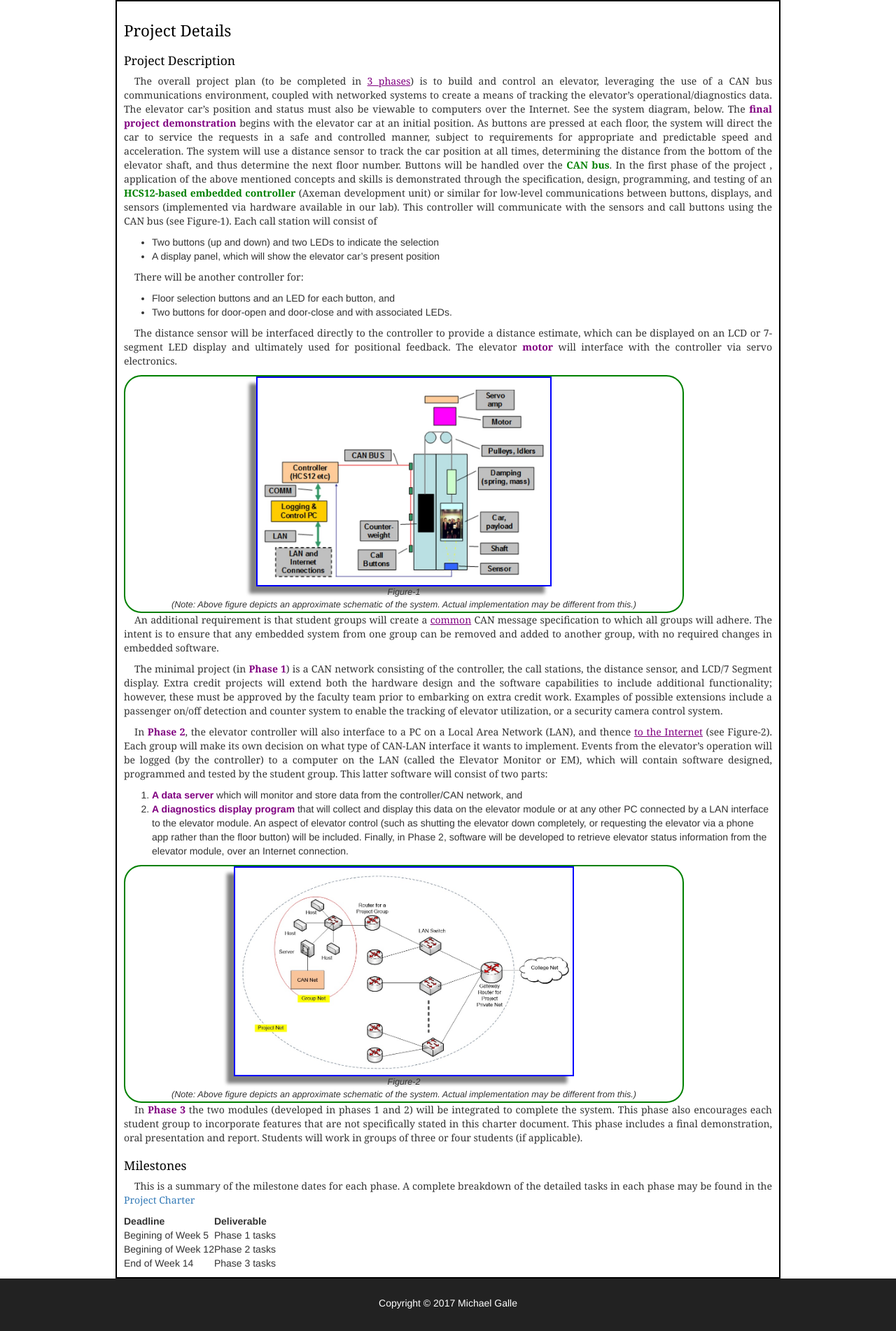
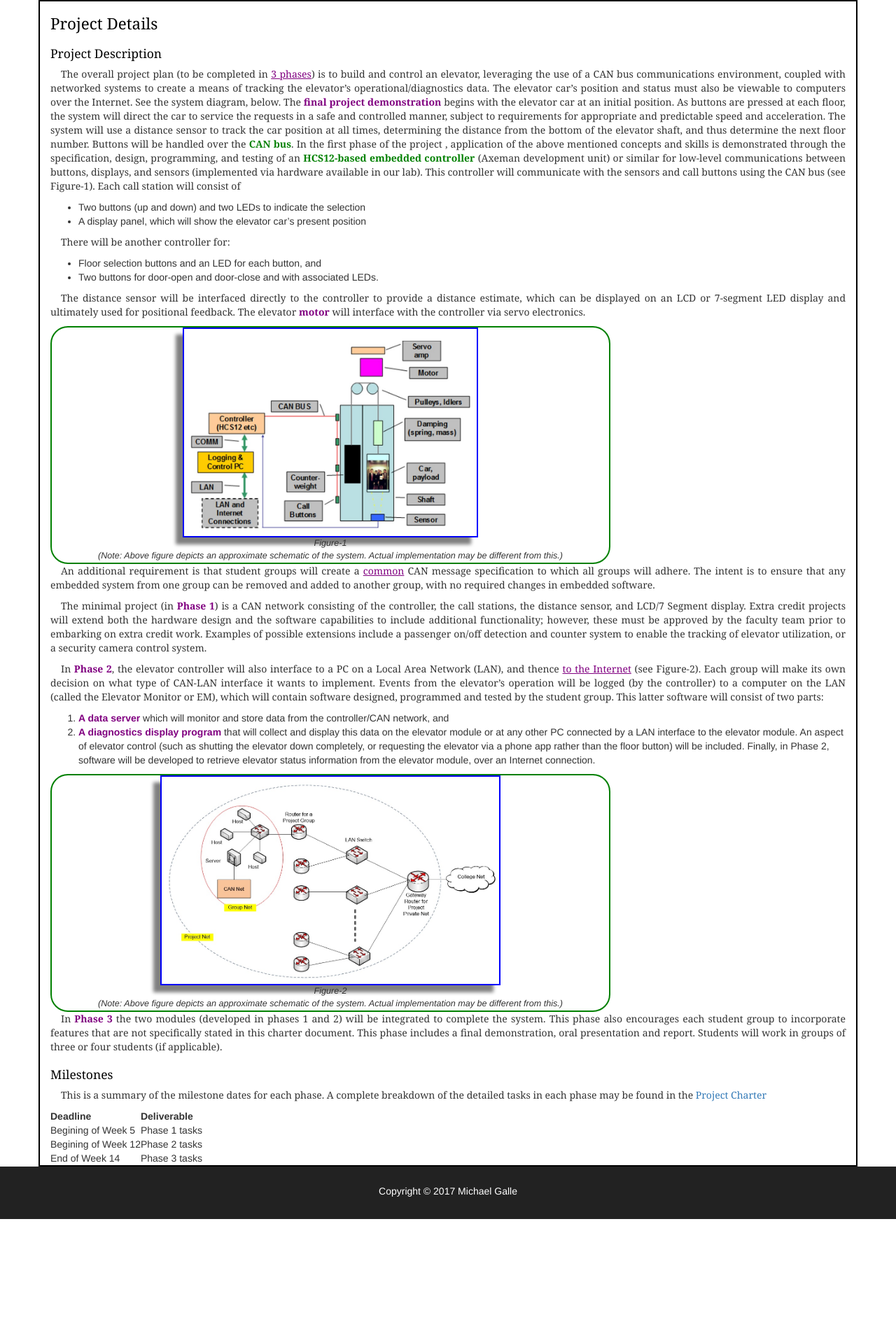
Before and after one commit to dinkar-sharma/project_6_2017, a PHP site: page /project_details.html in a window 1280 px wide. Shown: the part 51-1953 px from the top of the page at 70% size. After the commit the page ends 1793 px from the top, so only its background shows below. Run offline with PHP 8.4, Linux system fonts and the light colour scheme; some libraries are stand-ins or nearby versions.

Commit message:
Updated project details page

```diff
--- a/css/project_details_style.css
+++ b/css/project_details_style.css
@@ -1,26 +1,23 @@
-#container
+#myStyle
 {
-  width: 950px;
   border: 2px solid black;
-  padding: 10px;
-  margin: auto;
 }
 
-#container h1
+#myStyle h1
 {
   color:black;
   font-family: Georgia;
   font-size: 160%;
 }
 
-#container h2
+#myStyle h2
 {
   color: black;
   font-family: Georgia;
   font-size: 125%;
 }
 
-#container p
+#myStyle p
 {
   font-family: Georgia;
   font-size: 100%;
@@ -28,13 +25,13 @@
   text-align: justify;
   text-indent: 15px;
   }
-#container span.mkunderlined
+#myStyle span.mkunderlined
 {
 	color: purple;
 	text-decoration: underline;
 }
 
-#container span.mkbold
+#myStyle span.mkbold
 {
 	color: purple;
 	font-weight: bold;
@@ -52,26 +49,26 @@
 	color: green;
 }
 
-#container li
+#myStyle li
 {
   font-size: 100%;
 }
 
-#container figcaption
+#myStyle figcaption
 {
   font-style: italic;
   font-size: 90%;
   text-align: center;
 }
 
-#container figure
+#myStyle figure
 {
 	width: 800px;
   border: 2px solid green;
   border-radius: 25px 25px 25px 25px;
 }
 
-#container img
+#myStyle img
 {
   border: 2px solid blue;
   box-shadow: -10px 10px 5px grey;
--- a/project_details.html
+++ b/project_details.html
@@ -11,12 +11,9 @@
     <!-- Latest compiled and minified CSS -->
     <link href="https://maxcdn.bootstrapcdn.com/bootstrap/3.3.7/css/bootstrap.min.css" rel=
     "stylesheet"><!-- jQuery library -->
-
     <script src="https://ajax.googleapis.com/ajax/libs/jquery/3.2.1/jquery.min.js">
     </script><!-- Latest compiled JavaScript -->
-
-    <script src="https://maxcdn.bootstrapcdn.com/bootstrap/3.3.7/js/bootstrap.min.js">
-    </script>
+    <script src="https://maxcdn.bootstrapcdn.com/bootstrap/3.3.7/js/bootstrap.min.js"></script>
     <link href="css/modal.css" rel="stylesheet" type="text/css">
     <link href="css/project_details_style.css" rel="stylesheet" type="text/css">
 </head>
@@ -87,7 +84,7 @@
             </div>
         </div>
     </header>
-    <div id="container" class="container">
+    <div id="myStyle" class="container">
         <h1>Project Details</h1>
         <h2>Project Description</h2>
         <p>The overall project plan (to be completed in <span class="mkunderlined">3 phases</span>) is to
```
